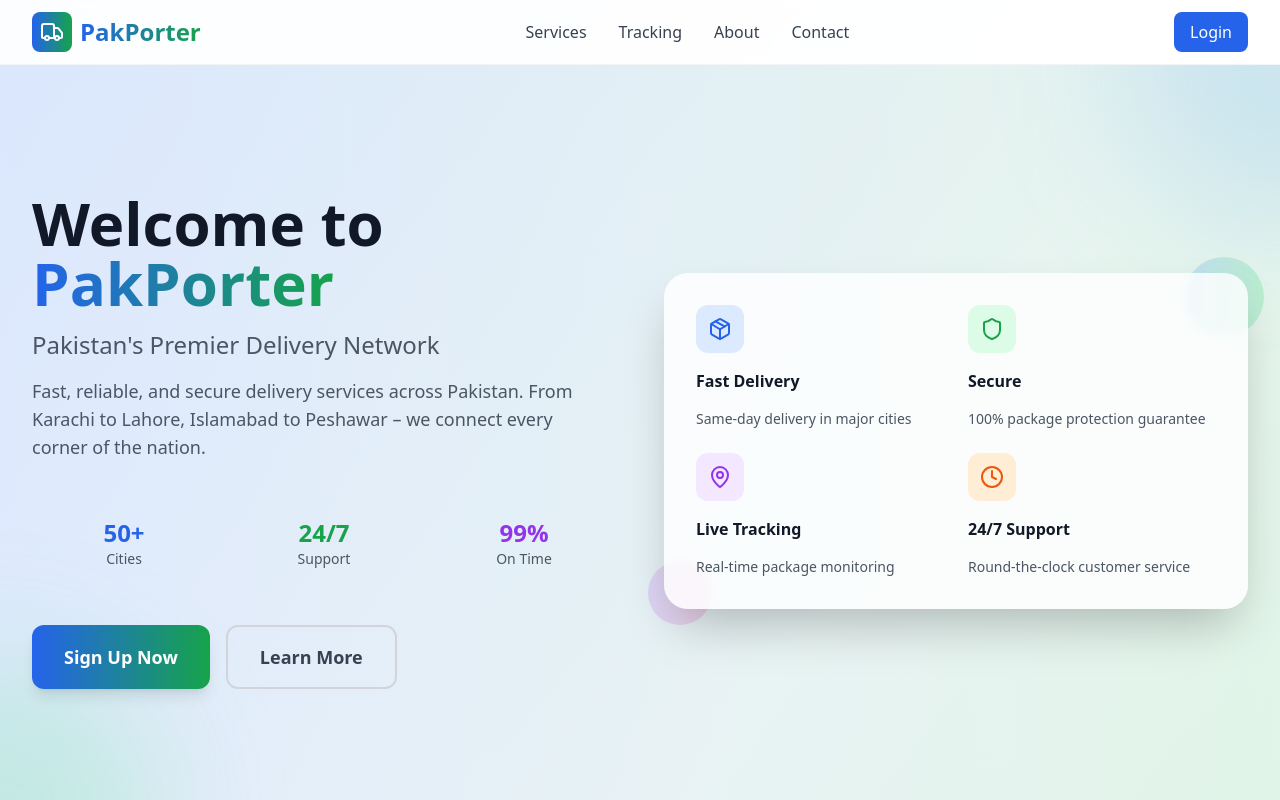
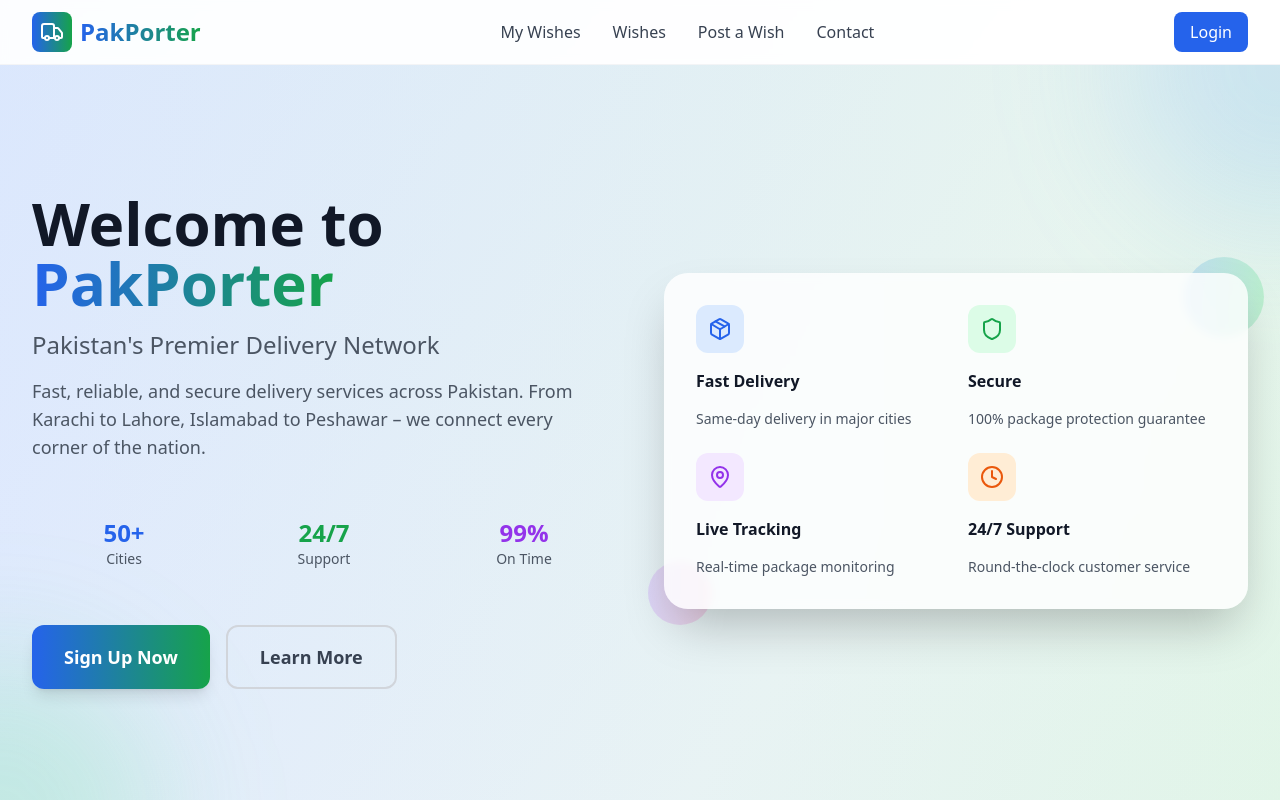
Before and after one commit to saifu11ah007/PakPorter, a React (Create React App) app in the folder frontend/: page / in a window 1280 px wide. Shown: the top 800 px of the page. Built offline with nearby package versions, Linux system fonts and the light colour scheme.

Commit message:
Button added

```diff
--- /dev/null
+++ b/frontend/src/lib/util.js
@@ -0,0 +1,6 @@
+import { clsx } from "clsx"
+import { twMerge } from "tailwindcss-merge"
+
+export function cn(...inputs) {
+  return twMerge(clsx(inputs))
+}
--- a/frontend/src/pages/home.js
+++ b/frontend/src/pages/home.js
@@ -37,9 +37,9 @@ const PakPorterHomepage = () => {
               </span>
             </div>
             <nav className="hidden md:flex space-x-8">
-              <a href="/" className="text-gray-700 hover:text-blue-600 transition-colors">Services</a>
-              <a href="/" className="text-gray-700 hover:text-blue-600 transition-colors">Tracking</a>
-              <a href="/" className="text-gray-700 hover:text-blue-600 transition-colors">About</a>
+              <a href="/my-wishes" className="text-gray-700 hover:text-blue-600 transition-colors">My Wishes</a>
+              <a href="/wishes" className="text-gray-700 hover:text-blue-600 transition-colors">Wishes</a>
+              <a href="/product/wish/post" className="text-gray-700 hover:text-blue-600 transition-colors">Post a Wish</a>
               <a href="/" className="text-gray-700 hover:text-blue-600 transition-colors">Contact</a>
             </nav>
             {isLoggedIn ? (
@@ -107,12 +107,21 @@ const PakPorterHomepage = () => {
 
               {/* CTA Button */}
               <div className="flex flex-col sm:flex-row gap-4">
-                <button
+
+                {isLoggedIn ? (
+              <button href="/product/wish/post"
+                  className="bg-gradient-to-r from-blue-600 to-green-600 text-white px-8 py-4 rounded-xl font-semibold text-lg hover:from-blue-700 hover:to-green-700 transform hover:scale-105 transition-all duration-200 shadow-lg hover:shadow-xl"
+                >
+                  POST A WISH
+                </button>
+            ) : (
+              <button
                   onClick={handleSignUp}
                   className="bg-gradient-to-r from-blue-600 to-green-600 text-white px-8 py-4 rounded-xl font-semibold text-lg hover:from-blue-700 hover:to-green-700 transform hover:scale-105 transition-all duration-200 shadow-lg hover:shadow-xl"
                 >
                   Sign Up Now
                 </button>
+            )}
                 <button className="border-2 border-gray-300 text-gray-700 px-8 py-4 rounded-xl font-semibold text-lg hover:border-blue-600 hover:text-blue-600 transition-colors">
                   Learn More
                 </button>
```
